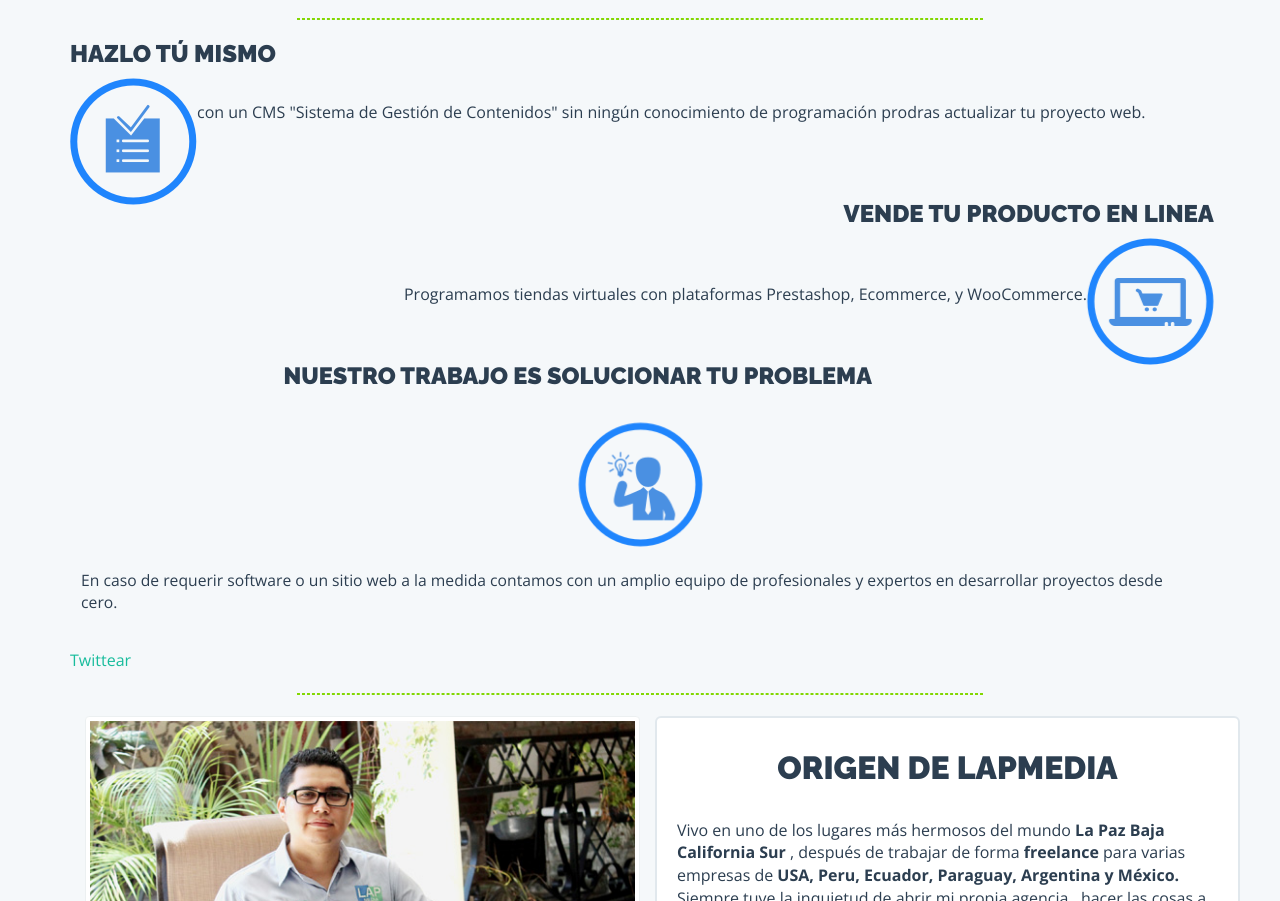
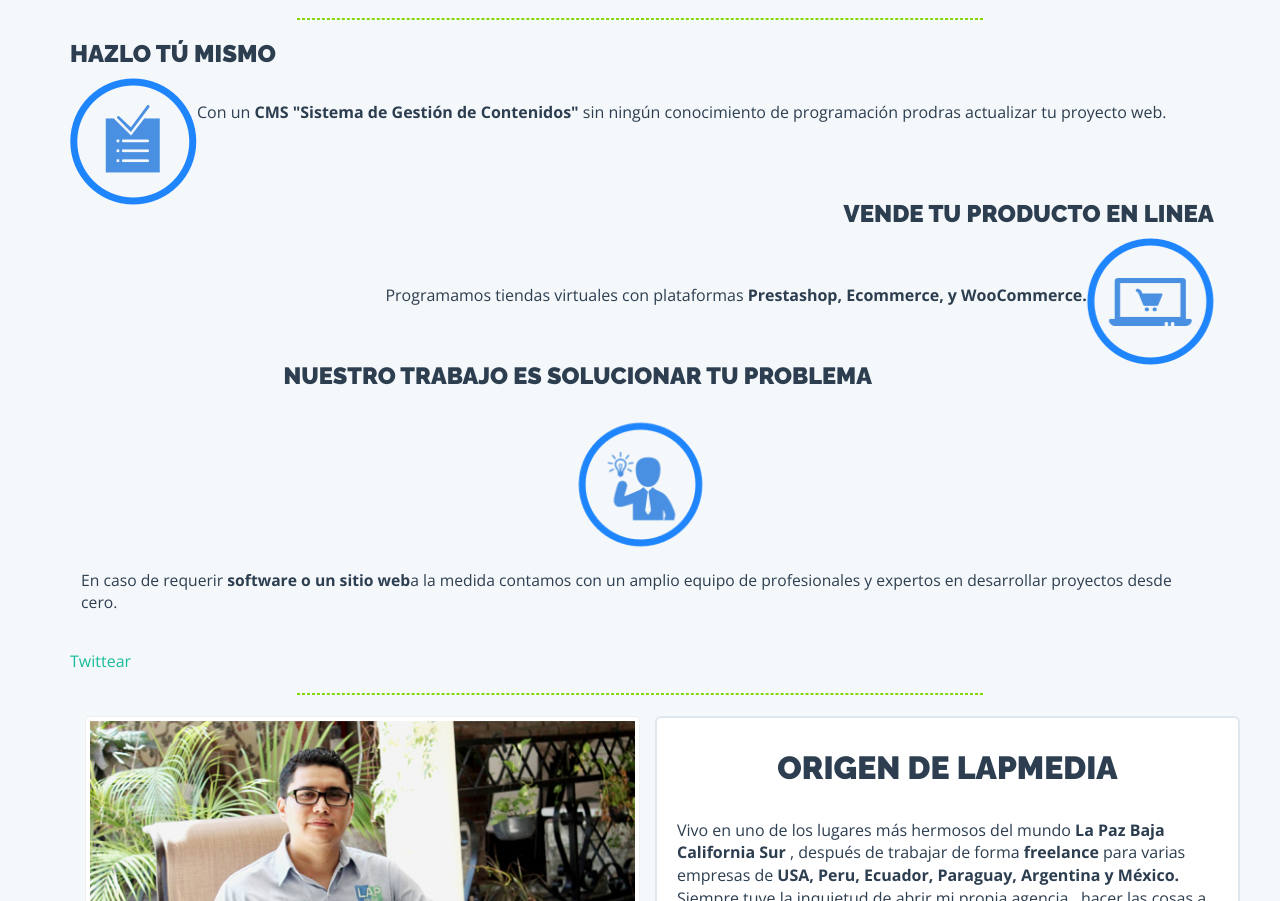
Before and after one commit to lapmedia/new, a plain HTML site: page index.html in a window 1280 px wide. Shown: the part 1107-2008 px from the top of the page. Drawn offline with nearby package versions, Linux system fonts and the light colour scheme.

Commit message:
cambios finales

```diff
--- a/index.html
+++ b/index.html
@@ -188,8 +188,8 @@ v2.26092015|cambio-de-imagen
                        </div>
                        <div class="wow rollIn animated" data-wow-duration="3s" data-wow-delay="1s">
                         <div class="pull-left"><img src="img/hazlo-tumismo.png" alt="hazlotumismo"></div> <br>
-                        <p>con un CMS "Sistema de Gestión de Contenidos" sin ningún conocimiento de programación prodras actualizar tu proyecto web.</p><br>
-
+                        <p>Con un <strong>CMS "Sistema de Gestión de Contenidos"</strong> sin ningún conocimiento de programación prodras actualizar tu proyecto web.</p><br>
+                        </div>
                         <br>
 
 
@@ -197,7 +197,7 @@ v2.26092015|cambio-de-imagen
 						<div class="wow bounceInRight animated" data-wow-duration="4s" data-wow-delay="1s">
 						<h2 align="right">VENDE TU PRODUCTO EN LINEA</h2>
                         <div class="pull-right"><img src="img/icono-tienda.png" alt="tienda-en-linea"></div> <br> <br>
-						<p align="right">Programamos tiendas virtuales con plataformas Prestashop, Ecommerce, y WooCommerce.</p></div> <br>
+						<p align="right">Programamos tiendas virtuales con plataformas <strong>Prestashop, Ecommerce, y WooCommerce. </strong> </p>  </div> <br>
 
 
 						<div class="wow zoomIn animated" data-wow-duration="4s" data-wow-delay="1s">
@@ -206,14 +206,14 @@ v2.26092015|cambio-de-imagen
                         <img src="img/icon-pensar.png" alt="soluciones-web">
                         </div>
                         <br>
-						<p>En caso de requerir software o un sitio web a la medida contamos con un amplio equipo de profesionales y expertos en desarrollar proyectos desde cero.</p> </div>		<br>
+						<p>En caso de requerir <strong>software o un sitio web</strong>a la medida contamos con un amplio equipo de profesionales y expertos en desarrollar proyectos desde cero.</p> </div>		<br>
 								<a href="https://twitter.com/share" class="twitter-share-button" data-via="lapmedia" data-lang="es" data-size="large">Twittear</a>
 								<script>!function(d,s,id){var js,fjs=d.getElementsByTagName(s)[0],p=/^http:/.test(d.location)?'http':'https';if(!d.getElementById(id)){js=d.createElement(s);js.id=id;js.src=p+'://platform.twitter.com/widgets.js';fjs.parentNode.insertBefore(js,fjs);}}(document, 'script', 'twitter-wjs');</script>
 								<!-- Boton de face -->
 								<br>
 
 								<div class="fb-share-button" data-href="http://lapmedia.mx" data-layout="button_count"></div>
-					</div>
+
 					<!--columna de imagen de computadora-->
 								<!-- <figure class="col-md-6 column">
 									<br>
```
